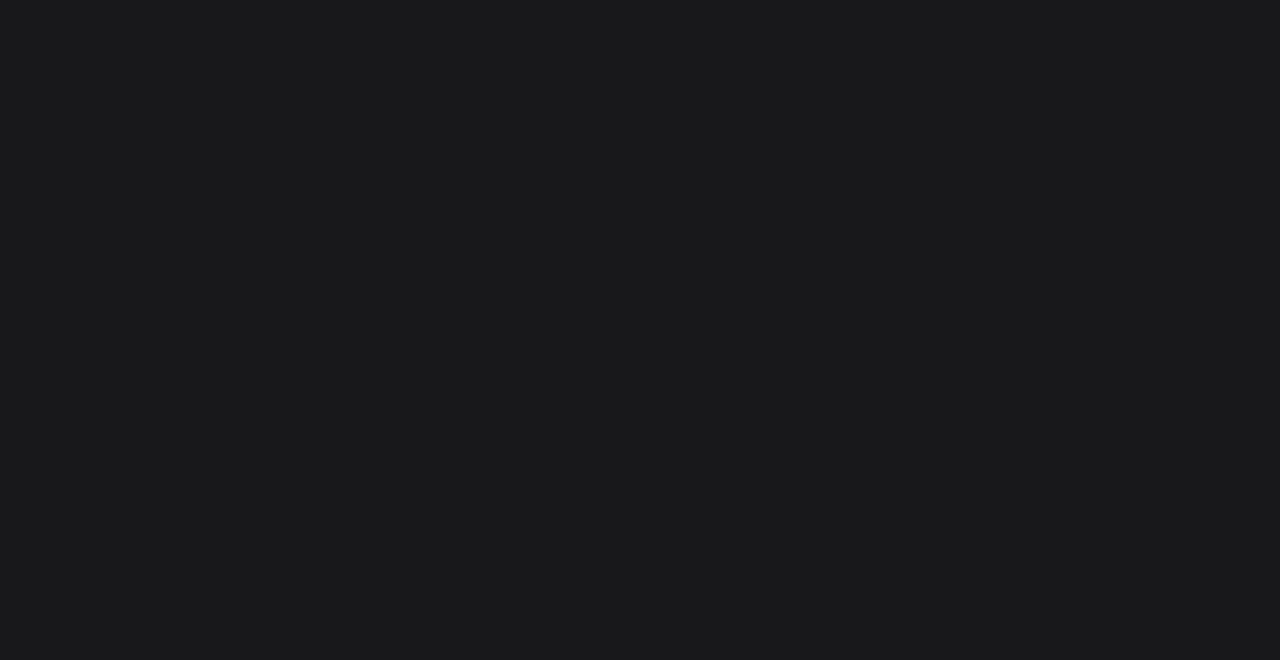
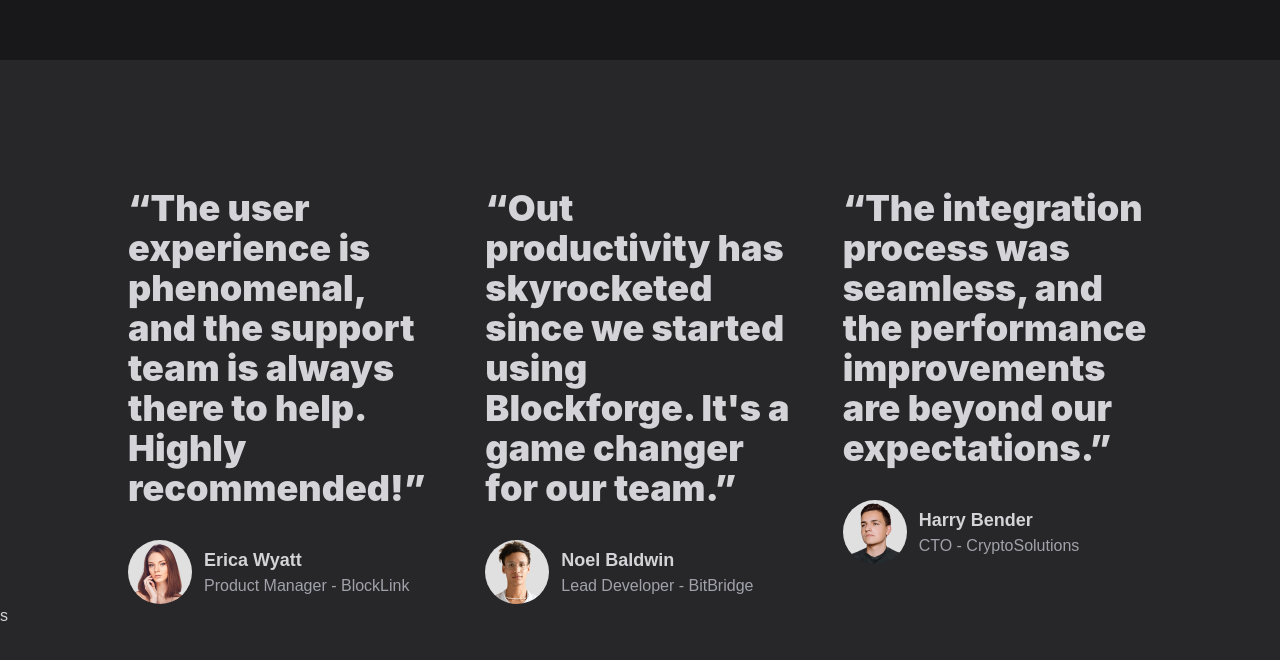
Before and after one commit to niclast7611/dark-block-chain, a Next.js app: page / in a window 1280 px wide. Shown: the part 5194-5854 px from the top of the page. Before the commit the page ends 5254 px from the top, so only its background shows below. Built offline with nearby package versions, Linux system fonts and the light colour scheme; no server answers.

Commit message:
Testimonials

```diff
--- a/app/page.tsx
+++ b/app/page.tsx
@@ -3,6 +3,7 @@
 import Header from "@/sections/Header";
 import Hero from "@/sections/Hero";
 import LatestPosts from "@/sections/LatestPosts";
+import Testimonials from "@/sections/Testimonials";
 
 export default function Home() {
   return (
@@ -12,6 +13,7 @@
       <FeatureCards />
       <FeatureGrid />
       <LatestPosts />
+      <Testimonials />
     </div>
   );
 }
--- a/sections/LatestPosts.tsx
+++ b/sections/LatestPosts.tsx
@@ -18,7 +18,7 @@
       })
       .catch((err) => console.error(err));
   }, []);
-  console.log("sortedFiles", sortedFiles);
+
   return (
     <section className="py-60">
       <div className="container">
--- /dev/null
+++ b/sections/Testimonials.tsx
@@ -0,0 +1,65 @@
+import React from "react";
+import { twMerge } from "tailwind-merge";
+
+const Testimonials = () => {
+  const testimonials = [
+    {
+      name: "Erica Wyatt",
+      title: "Product Manager - BlockLink",
+      quote:
+        "The user experience is phenomenal, and the support team is always there to help. Highly recommended!",
+      avatarImage: "/assets/images/avatar-erica-wyatt.jpg",
+    },
+    {
+      name: "Noel Baldwin",
+      title: "Lead Developer - BitBridge",
+      quote:
+        "Out productivity has skyrocketed since we started using Blockforge. It's a game changer for our team.",
+      avatarImage: "/assets/images/avatar-noel-baldwin.jpg",
+    },
+    {
+      name: "Harry Bender",
+      title: "CTO - CryptoSolutions",
+      quote:
+        "The integration process was seamless, and the performance improvements are beyond our expectations.",
+      avatarImage: "/assets/images/avatar-harry-bender.jpg",
+    },
+  ];
+  return (
+    <section className="py-32 bg-zinc-800">
+      <div className="container">
+        <div className="grid grid-cols-1 gap-16 md:gap-8 md:grid-cols-2 lg:grid-cols-3 lg:gap-12">
+          {testimonials.map(({ name, title, quote, avatarImage }, index) => (
+            <blockquote
+              key={index}
+              className={twMerge(index === 2 && "md:hidden lg:block")}
+            >
+              <p className="font-heading text-3xl font-black lg:text-4xl">
+                &ldquo;{quote}&rdquo;
+              </p>
+              <cite className="mt-8 block">
+                <div className="flex gap-3 items-center">
+                  <div>
+                    <div
+                      className="size-16 bg-zinc-700 rounded-full bg-cover"
+                      style={{
+                        backgroundImage: `url(${avatarImage})`,
+                      }}
+                    />
+                  </div>
+                  <div>
+                    <div className="text-lg not-italic font-black">{name}</div>
+                    <div className="text-zinc-400 not-italic">{title}</div>
+                  </div>
+                </div>
+              </cite>
+            </blockquote>
+          ))}
+        </div>
+      </div>
+      s
+    </section>
+  );
+};
+
+export default Testimonials;
```
